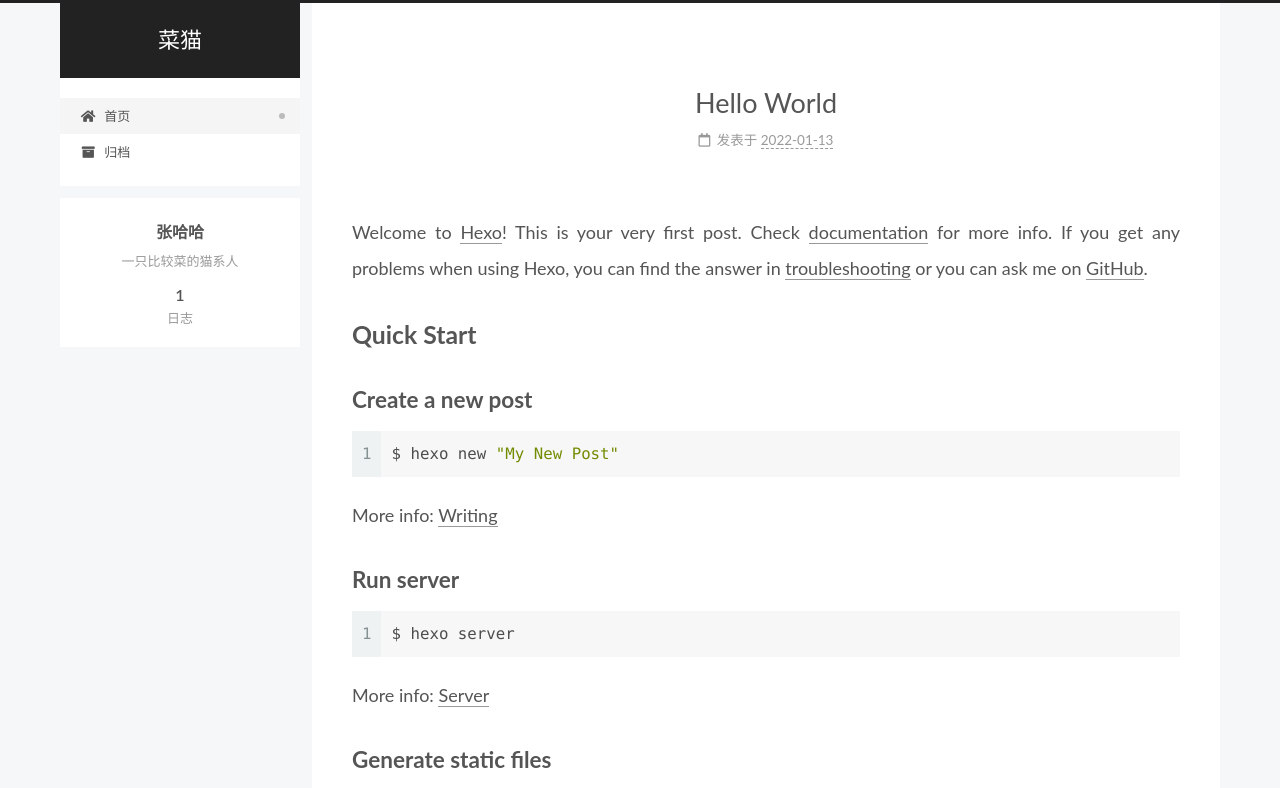
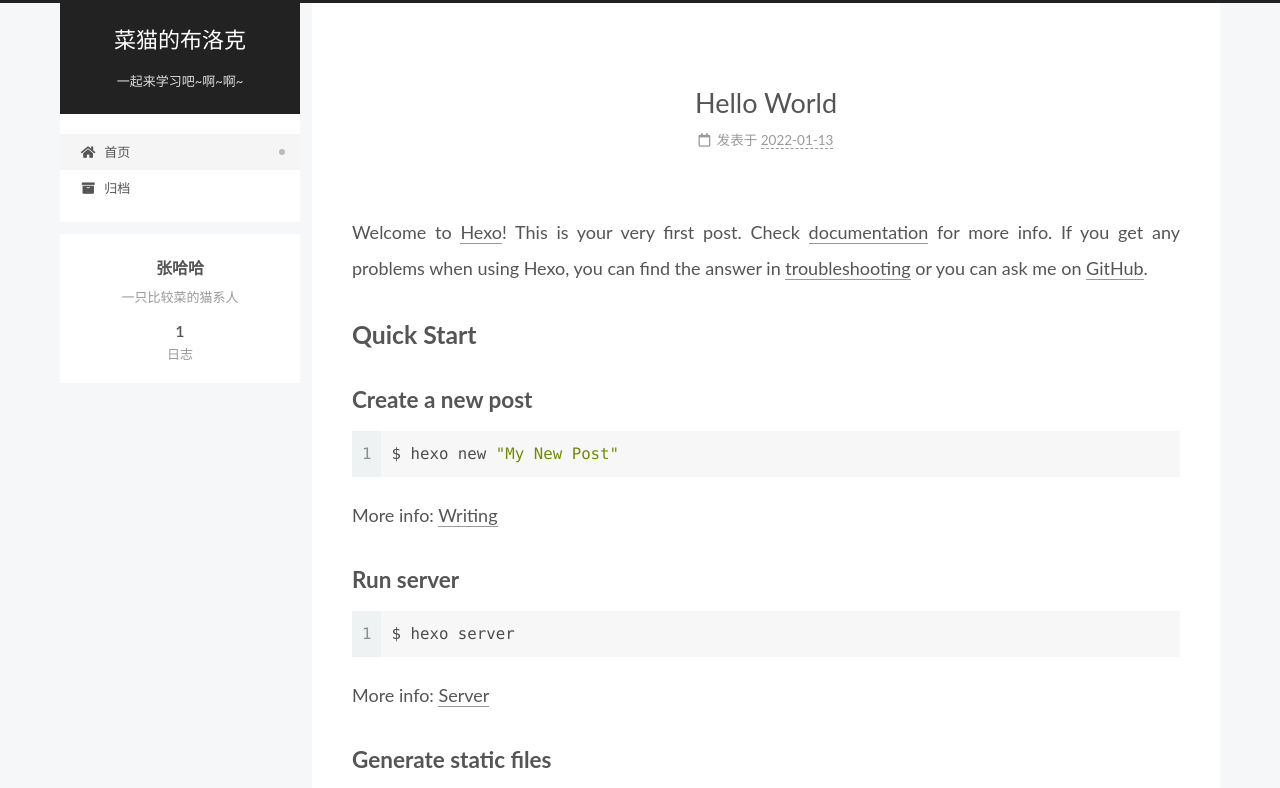
Before and after one commit to 0Colorful/0Colorful.github.io, a plain HTML site: page index.html in a window 1280 px wide. Shown: the top 788 px of the page. Drawn offline with Linux system fonts and the light colour scheme.

Commit message:
Site updated: 2022-01-14 01:07:53

```diff
--- a/css/main.css
+++ b/css/main.css
@@ -1168,7 +1168,7 @@ pre .javascript .function {
 }
 .links-of-author a::before,
 .links-of-author span.exturl::before {
-  background: #2944bf;
+  background: #52e446;
   border-radius: 50%;
   content: ' ';
   display: inline-block;
--- a/index.html
+++ b/index.html
@@ -22,9 +22,9 @@
 
   <meta name="description" content="一只比较菜的猫系人">
 <meta property="og:type" content="website">
-<meta property="og:title" content="菜猫">
+<meta property="og:title" content="菜猫的布洛克">
 <meta property="og:url" content="http://example.com/index.html">
-<meta property="og:site_name" content="菜猫">
+<meta property="og:site_name" content="菜猫的布洛克">
 <meta property="og:description" content="一只比较菜的猫系人">
 <meta property="og:locale" content="zh_CN">
 <meta property="article:author" content="张哈哈">
@@ -43,7 +43,7 @@
   };
 </script>
 
-  <title>菜猫</title>
+  <title>菜猫的布洛克</title>
 
 
 
@@ -94,9 +94,10 @@
 
     <a href="/" class="brand" rel="start">
       <span class="logo-line-before"><i></i></span>
-      <h1 class="site-title">菜猫</h1>
+      <h1 class="site-title">菜猫的布洛克</h1>
       <span class="logo-line-after"><i></i></span>
     </a>
+      <p class="site-subtitle" itemprop="description">一起来学习吧~啊~啊~</p>
   </div>
 
   <div class="site-nav-right">
@@ -156,7 +157,7 @@
     </span>
 
     <span hidden itemprop="publisher" itemscope itemtype="http://schema.org/Organization">
-      <meta itemprop="name" content="菜猫">
+      <meta itemprop="name" content="菜猫的布洛克">
     </span>
       <header class="post-header">
         <h2 class="post-title" itemprop="name headline">
```
Also changed, not shown: 2022/01/13/hello-world/index.html (+5 -4 lines), archives/2022/01/index.html (+5 -4 lines), archives/2022/index.html (+5 -4 lines), archives/index.html (+5 -4 lines).
